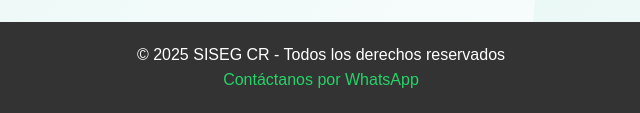
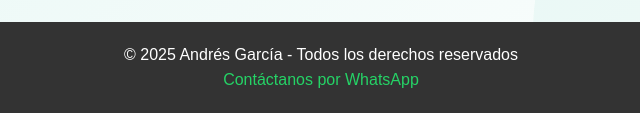
Before and after one commit to Drexan111/anuncio-a-estudiantes, a plain HTML site: page index.html in a window 1280 px wide. Shown: the part 687-800 px from the top of the page, 347-987 px from the left. Drawn offline with Linux system fonts and the light colour scheme.

Commit message:
Update index.html

```diff
--- a/index.html
+++ b/index.html
@@ -1148,7 +1148,7 @@
         <br>
 
         <footer style="background-color: #333; color: white; text-align: center; padding: 20px; margin-top: 20px;">
-            <p>&copy; 2025 SISEG CR - Todos los derechos reservados</p>
+            <p>&copy; 2025 Andrés García - Todos los derechos reservados</p>
             <p><a href="https://wa.me/50687169062" style="color: #25D366; text-decoration: none;">Contáctanos por WhatsApp</a></p>
         </footer>
     </body>
```
